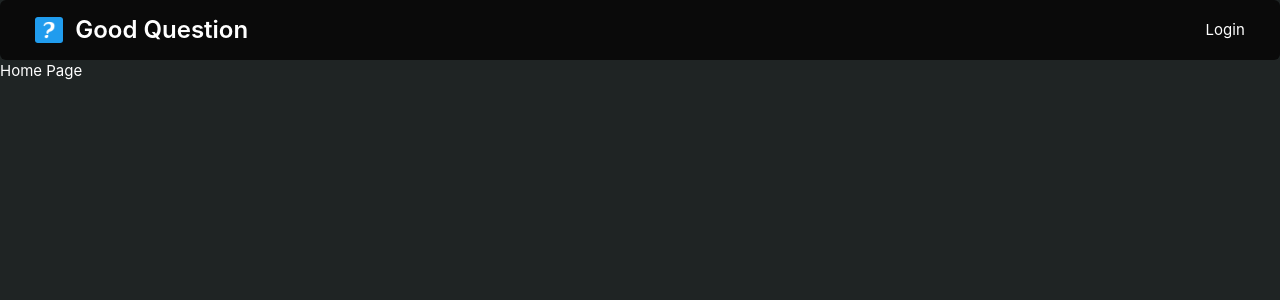
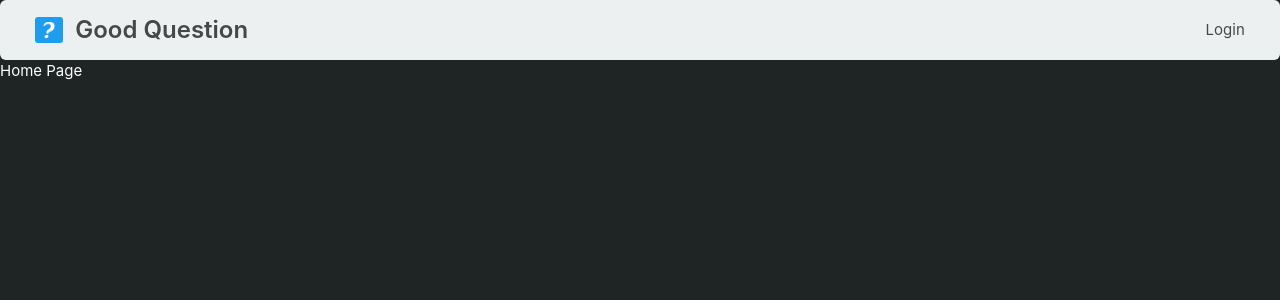
Before and after one commit to nnicolosi/good-question, a React (Create React App) app in the folder client/: page /home in a window 1280 px wide. Shown: the top 300 px of the page. Built offline with nearby package versions, Linux system fonts and the light colour scheme.

Commit message:
Lighten up navbar

```diff
--- a/client/src/components/navigation/index.jsx
+++ b/client/src/components/navigation/index.jsx
@@ -3,7 +3,7 @@ import './navigation.scss';
 
 const Navigation = () => {
   return (
-    <nav className="navbar is-black" role="navigation" aria-label="main navigation">
+    <nav className="navbar is-light" role="navigation" aria-label="main navigation">
       <div className="navbar-brand">
         <Link className="navbar-item" to="/">
           <img src="/favicon-32x32.png" alt="Logo" width="28" height="28" />
@@ -12,7 +12,7 @@ const Navigation = () => {
       </div>
 
       <div className="navbar-end">
-        <NavLink className="navbar-item" to="/login">
+        <NavLink className="navbar-item" to="/login" activeClassName="active">
           Login
         </NavLink>
       </div>
```
